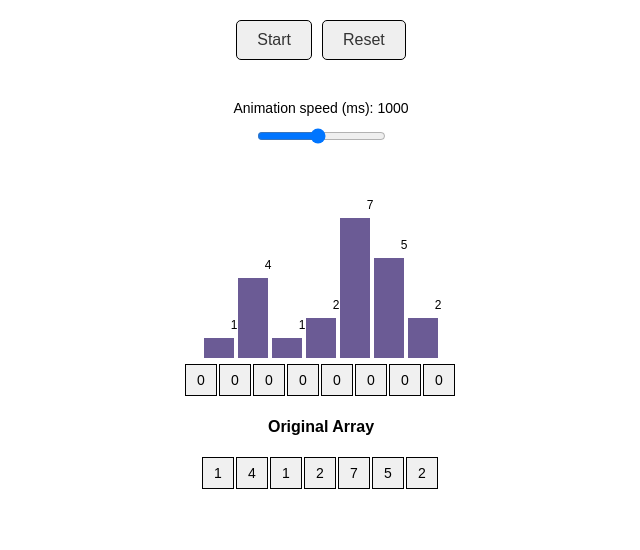
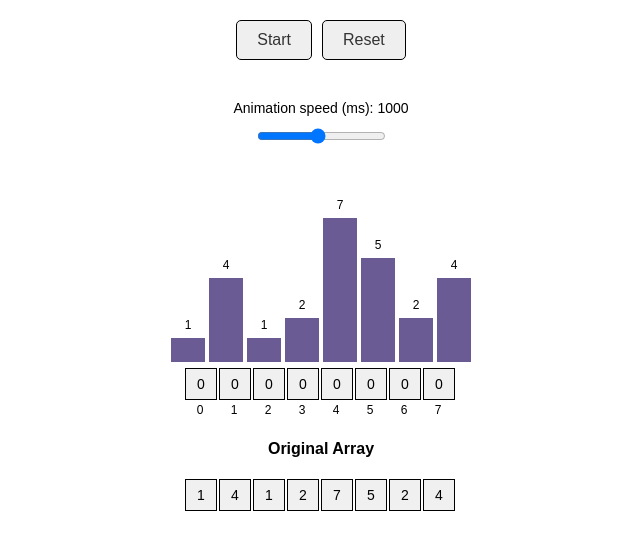
Before and after one commit to Jaes98/countingSort, a plain HTML site: page index.html in a window 1280 px wide. Both pictures are taken after a click on the button "Reset". Shown: the part 108-658 px from the top of the page, without its empty margins (319-959 px from the left). Drawn offline with Linux system fonts and the light colour scheme.

Commit message:
css adjusting bar visuals

```diff
--- a/index.html
+++ b/index.html
@@ -21,6 +21,7 @@
       <div id="arrayDisplay"></div>
       <div id="steps"></div>
       <div id="countingArrayDisplay"></div>
+      <div id="countingArrayIndexDisplay"></div>
       <h4>Original Array</h4>
       <div id="originalArrayDisplay"></div>
     </div>
--- a/script.js
+++ b/script.js
@@ -1,6 +1,6 @@
 window.addEventListener("load", start);
 
-const arr = [1, 4, 1, 2, 7, 5, 2];
+const arr = [1, 4, 1, 2, 7, 5, 2, 4];
 const originalArr = [...arr];
 let delayValue = document.getElementById("speedSlider").value;
 
@@ -33,6 +33,9 @@ function start() {
   // **Display the counting array as boxes**
   displayArrayAsBoxes(countArr, "countingArrayDisplay");
 
+  displayIndexLabels(countArr.length, "countingArrayIndexDisplay");
+
+  // Display original array as boxes
   displayArrayAsBoxes(arr, "originalArrayDisplay");
 }
 
@@ -45,7 +48,7 @@ function handleResetClicked() {
   console.log("Reset clicked, resetting visuals and starting over...");
 
   // Reset the array to its original state
-  arr.splice(0, arr.length, ...arr);
+  arr.splice(0, arr.length, ...originalArr);
 
   // Clear the displays
   document.querySelector("#arrayDisplay").innerHTML = "";
@@ -60,6 +63,8 @@ function handleResetClicked() {
   const max = Math.max(...arr);
   const countArr = Array(max + 1).fill(0);
   displayArrayAsBoxes(countArr, "countingArrayDisplay");
+
+  displayIndexLabels(countArr.length, "countingArrayIndexDisplay");
 }
 
 async function countingSort(arr) {
@@ -103,6 +108,7 @@ function delayDuration(ms) {
 function visualizeStep(array, message, type, highlightIndex) {
   if (type === "counting") {
     displayArrayAsBoxes(array, "countingArrayDisplay", highlightIndex);
+    displayIndexLabels(array.length, "countingArrayIndexDisplay");
   } else if (type === "sorting") {
     displayArrayAsBars(array, "arrayDisplay", highlightIndex);
   } else if (type === "original") {
@@ -147,3 +153,15 @@ function displayArrayAsBoxes(array, containerId, highlightIndex) {
     container.appendChild(box);
   });
 }
+
+function displayIndexLabels(length, containerId) {
+  const container = document.getElementById(containerId);
+  container.innerHTML = ""; // Clear previous content
+
+  for (let i = 0; i < length; i++) {
+    const label = document.createElement("div");
+    label.classList.add("index-label");
+    label.innerHTML = i;
+    container.appendChild(label);
+  }
+}
--- a/style.css
+++ b/style.css
@@ -55,10 +55,10 @@ button:hover {
 .bar {
   position: relative;
   margin: 2px;
-  background-color: #6b5b95;
   width: 30px;
-  display: inline-block;
-  margin-right: 2px;
+  display: inline-flex;
+  justify-content: center;
+  padding: 2px;
 }
 
 .bar-label {
@@ -66,8 +66,6 @@ button:hover {
   top: -20px;
   font-size: 12px;
   color: #000;
-  width: 100%;
-  text-align: center;
 }
 
 .box {
@@ -85,3 +83,12 @@ button:hover {
   font-size: 14px;
   color: #000;
 }
+
+.index-label {
+  font-size: 12px;
+  color: #000;
+  display: inline-block;
+  width: 30px;
+  text-align: center;
+  margin-right: 4px;
+}
```
